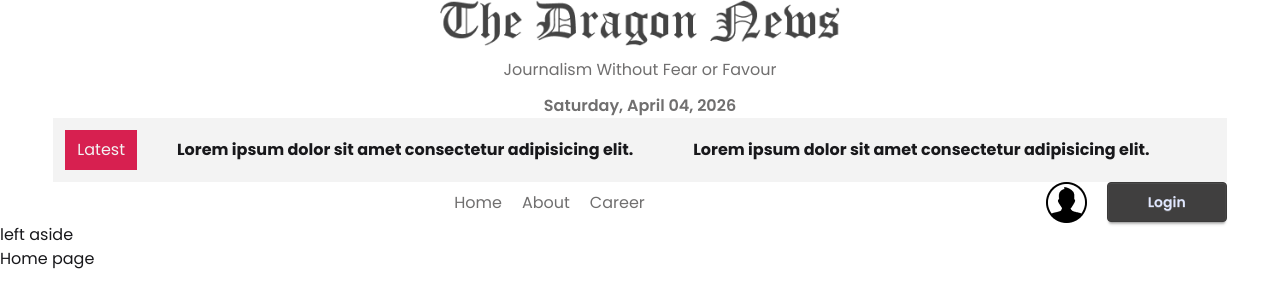
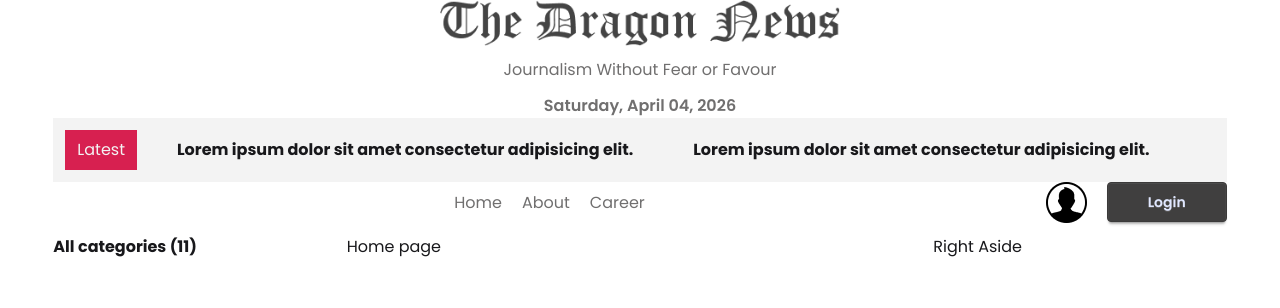
Before and after one commit to mehadiHasanDiner/dragon-news-auth-project, a React (Vite) app: page / in a window 1280 px wide. Shown: the top 308 px of the page. Built offline with nearby package versions, Linux system fonts and the light colour scheme.

Commit message:
module running

```diff
--- a/src/Routes/router.jsx
+++ b/src/Routes/router.jsx
@@ -1,6 +1,7 @@
 import { createBrowserRouter } from "react-router";
 import HomeLayout from "../layouts/HomeLayout";
 import Home from "../pages/Home";
+import CategoryNews from "../pages/CategoryNews";
 
 const router = createBrowserRouter([
   {
@@ -10,6 +11,10 @@
       {
         path: "",
         element: <Home></Home>,
+      },
+      {
+        path: "/category/:id",
+        element: <CategoryNews></CategoryNews>,
       },
     ],
   },
--- /dev/null
+++ b/src/components/Categories.jsx
@@ -0,0 +1,14 @@
+import React, { use } from "react";
+
+const categoryPromise = fetch("/categories.json").then((res) => res.json());
+
+const Categories = () => {
+  const categories = use(categoryPromise);
+  return (
+    <div>
+      <p className="font-bold">All categories ({categories.length})</p>
+    </div>
+  );
+};
+
+export default Categories;
--- a/src/components/homeLayout/LeftAside.jsx
+++ b/src/components/homeLayout/LeftAside.jsx
@@ -1,7 +1,16 @@
-import React from "react";
+import React, { Suspense } from "react";
+import Categories from "../Categories";
 
 const LeftAside = () => {
-  return <div>left aside</div>;
+  return (
+    <div>
+      <Suspense
+        fallback={<span className="loading loading-spinner loading-xl"></span>}
+      >
+        <Categories></Categories>
+      </Suspense>
+    </div>
+  );
 };
 
 export default LeftAside;
--- /dev/null
+++ b/src/components/homeLayout/RightAside.jsx
@@ -0,0 +1,11 @@
+import React from "react";
+
+const RightAside = () => {
+  return (
+    <div>
+      <p>Right Aside</p>
+    </div>
+  );
+};
+
+export default RightAside;
--- a/src/layouts/HomeLayout.jsx
+++ b/src/layouts/HomeLayout.jsx
@@ -4,6 +4,7 @@
 import LatestNews from "../components/LatestNews";
 import Navbar from "../components/Navbar";
 import LeftAside from "../components/homeLayout/LeftAside";
+import RightAside from "../components/homeLayout/RightAside";
 
 const HomeLayout = () => {
   return (
@@ -17,14 +18,16 @@
       <nav className="w-11/12 mx-auto">
         <Navbar></Navbar>
       </nav>
-      <main>
-        <aside>
+      <main className="w-11/12 mx-auto my-3  grid grid-cols-12">
+        <aside className="col-span-3">
           <LeftAside></LeftAside>
         </aside>
-        <section className="main">
+        <section className="main col-span-6">
           <Outlet></Outlet>
         </section>
-        <section className="right_nav"></section>
+        <aside className="col-span-3">
+          <RightAside></RightAside>
+        </aside>
       </main>
     </div>
   );
--- /dev/null
+++ b/src/pages/CategoryNews.jsx
@@ -0,0 +1,11 @@
+import React from "react";
+
+const CategoryNews = () => {
+  return (
+    <div>
+      <p>All Categories News</p>
+    </div>
+  );
+};
+
+export default CategoryNews;
```
